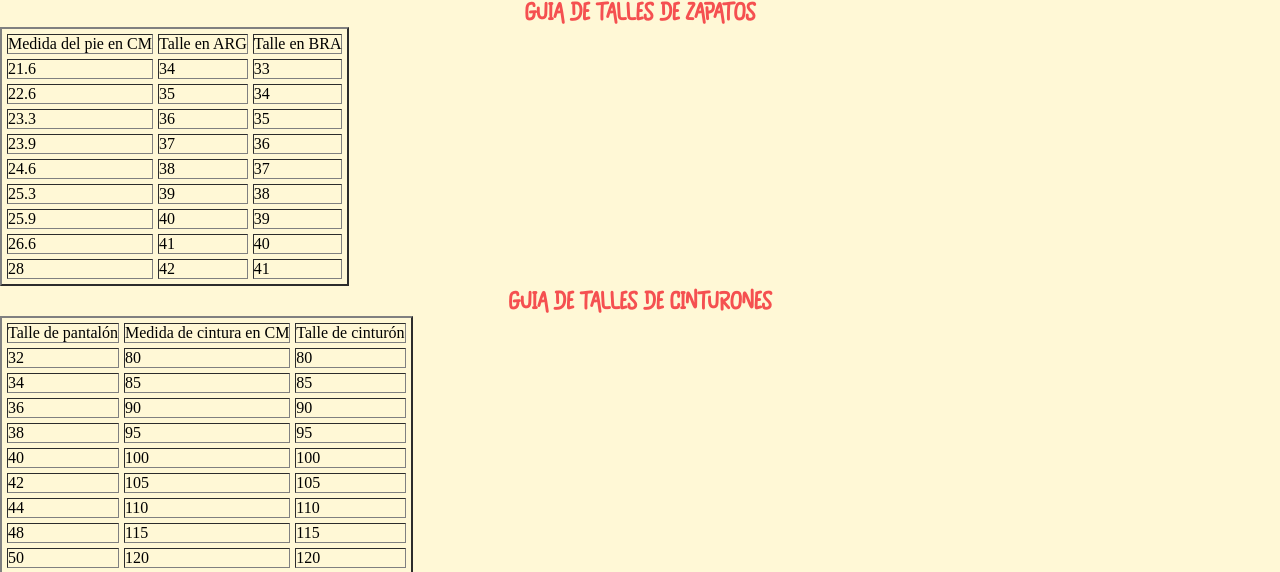
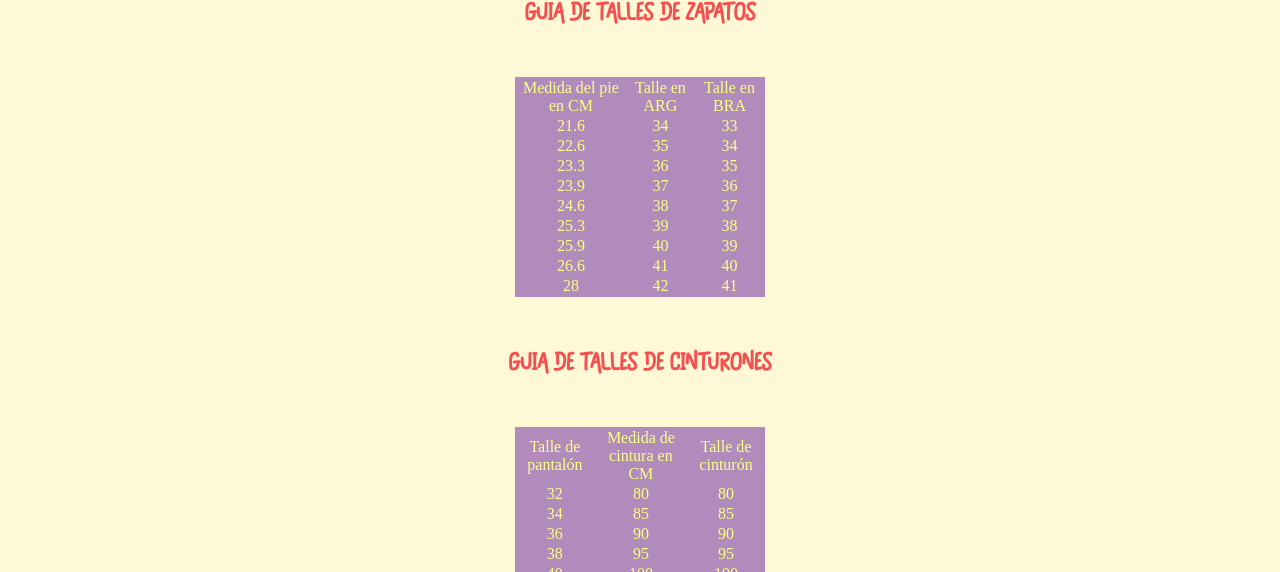
Before and after one commit to OlazarriMajo/Pre-Entrega-2-Olazarri, a plain HTML site: page pages/tablaTalles.html in a window 1280 px wide. Shown: the part 206-778 px from the top of the page. Drawn offline with Linux system fonts and the light colour scheme.

Commit message:
inserte Boostrap en las tablas, como no tomo el estilo de Boostrap, hice una pequeña personalizacion

```diff
--- a/css/style.css
+++ b/css/style.css
@@ -242,7 +242,17 @@ span {
     margin: 20px auto;
 
 }
-
+.table-secondary{
+    margin: 50px auto;
+    display: flex;
+    align-items: center;
+    align-content: center;
+    justify-content: center;
+    background-color: #B08BBB;
+    color: #FEFF86;
+    width: 250px;
+    text-align: center;
+}
 
 
 .descripcion {
--- a/pages/tablaTalles.html
+++ b/pages/tablaTalles.html
@@ -38,109 +38,110 @@
         <h1 id="Tabla">Tablas de Talles</h1>
 
         <h2 class="subtitle">Guia de talles de zapatos</h2>
-        <table border="2" cellpadding="5" cellspacing="5" class="primera">
-            <tr>
-                <td>Medida del pie en CM</td>
-                <td>Talle en ARG</td>
-                <td>Talle en BRA</td>
+
+        <table class="table-secondary">
+            <tr class="table-success">
+                <td class="table-danger">Medida del pie en CM</td>
+                <td class="table-danger">Talle en ARG</td>
+                <td class="table-danger">Talle en BRA</td>
             </tr>
-            <tr>
-                <td>21.6</td>
-                <td>34</td>
-                <td>33</td>
+            <tr class="table-success">
+                <td class="table-danger">21.6</td>
+                <td class="table-danger">34</td>
+                <td class="table-danger">33</td>
             </tr>
-            <tr>
-                <td>22.6</td>
-                <td>35</td>
-                <td>34</td>
+            <tr class="table-success">
+                <td class="table-danger">22.6</td>
+                <td class="table-danger">35</td>
+                <td class="table-danger">34</td>
             </tr>
-            <tr>
-                <td>23.3</td>
-                <td>36</td>
-                <td>35</td>
+            <tr class="table-success">
+                <td class="table-danger">23.3</td>
+                <td class="table-danger">36</td>
+                <td class="table-danger">35</td>
             </tr>
-            <tr>
-                <td>23.9</td>
-                <td>37</td>
-                <td>36</td>
+            <tr class="table-success">
+                <td class="table-danger">23.9</td>
+                <td class="table-danger">37</td>
+                <td class="table-danger">36</td>
             </tr>
-            <tr>
-                <td>24.6</td>
-                <td>38</td>
-                <td>37</td>
+            <tr class="table-success">
+                <td class="table-danger">24.6</td>
+                <td class="table-danger">38</td>
+                <td class="table-danger">37</td>
             </tr>
-            <tr>
-                <td>25.3</td>
-                <td>39</td>
-                <td>38</td>
+            <tr class="table-success">
+                <td class="table-danger">25.3</td>
+                <td class="table-danger">39</td>
+                <td class="table-danger">38</td>
             </tr>
-            <tr>
-                <td>25.9</td>
-                <td>40</td>
-                <td>39</td>
+            <tr class="table-success">
+                <td class="table-danger">25.9</td>
+                <td class="table-danger">40</td>
+                <td class="table-danger">39</td>
             </tr>
-            <tr>
-                <td>26.6</td>
-                <td>41</td>
-                <td>40</td>
+            <tr class="table-success">
+                <td class="table-danger">26.6</td>
+                <td class="table-danger">41</td>
+                <td class="table-danger">40</td>
             </tr>
-            <tr>
-                <td>28</td>
-                <td>42</td>
-                <td>41</td>
+            <tr class="table-success">
+                <td class="table-danger">28</td>
+                <td class="table-danger">42</td>
+                <td class="table-danger">41</td>
             </tr>
         </table>
         <h2 class="subtitle">Guia de talles de cinturones</h2>
-        <table border="2" cellpadding="5" cellspacing="5" class="segunda">
-            <tr>
-                <td>Talle de pantalón</td>
-                <td>Medida de cintura en CM</td>
-                <td>Talle de cinturón</td>
+        <table class="table-secondary">
+            <tr class="table-success">
+                <td class="table-danger">Talle de pantalón</td>
+                <td class="table-danger">Medida de cintura en CM</td>
+                <td class="table-danger">Talle de cinturón</td>
             </tr>
-            <tr>
-                <td>32</td>
-                <td>80</td>
-                <td>80</td>
+             <tr class="table-success">
+                <td class="table-danger">32</td>
+                <td class="table-danger">80</td>
+                <td class="table-danger">80</td>
             </tr>
-            <tr>
-                <td>34</td>
-                <td>85</td>
-                <td>85</td>
+             <tr class="table-success">
+                <td class="table-danger">34</td>
+                <td class="table-danger">85</td>
+                <td class="table-danger">85</td>
             </tr>
-            <tr>
-                <td>36</td>
-                <td>90</td>
-                <td>90</td>
+             <tr class="table-success">
+                <td class="table-danger">36</td>
+                <td class="table-danger">90</td>
+                <td class="table-danger">90</td>
             </tr>
-            <tr>
-                <td>38</td>
-                <td>95</td>
-                <td>95</td>
+             <tr class="table-success">
+                <td class="table-danger">38</td>
+                <td class="table-danger">95</td>
+                <td class="table-danger">95</td>
             </tr>
-            <tr>
-                <td>40</td>
-                <td>100</td>
-                <td>100</td>
+             <tr class="table-success">
+                <td class="table-danger">40</td>
+                <td class="table-danger">100</td>
+                <td class="table-danger">100</td>
             </tr>
-            <tr>
-                <td>42</td>
-                <td>105</td>
-                <td>105</td>
+             <tr class="table-success">
+                <td class="table-danger">42</td>
+                <td class="table-danger">105</td>
+                <td class="table-danger">105</td>
             </tr>
-            <tr>
-                <td>44</td>
-                <td>110</td>
-                <td>110</td>
+            <tr class="table-success">
+                <td class="table-danger">44</td>
+                <td class="table-danger">110</td>
+                <td class="table-danger">110</td>
             </tr>
-            <tr>
-                <td>48</td>
-                <td>115</td>
-                <td>115</td>
+             <tr class="table-success">
+                <td class="table-danger">48</td>
+                <td class="table-danger">115</td>
+                <td class="table-danger">115</td>
             </tr>
-            <tr>
-                <td>50</td>
-                <td>120</td>
-                <td>120</td>
+             <tr class="table-success">
+                <td class="table-danger">50</td>
+                <td class="table-danger">120</td>
+                <td class="table-danger">120</td>
             </tr>
         </table>
         <a id="volver" href="#Tabla">Volver arriba</a>
```
